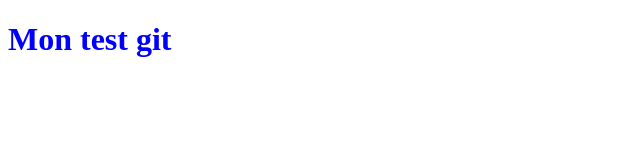
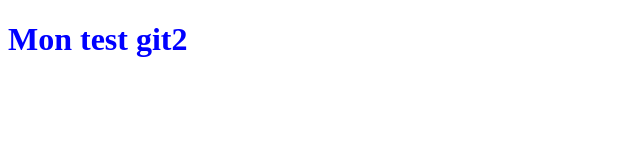
Before and after one commit to Ryan44c8/OProjet, a plain HTML site: page index.html in a window 1280 px wide. Shown: the full height of the page, 0-640 px from the left. Drawn offline with Linux system fonts and the light colour scheme.

Commit message:
Modification 2

```diff
--- a/index.html
+++ b/index.html
@@ -7,7 +7,7 @@
 	<title>Test git</title>
 </head>
 <body>
-	<h1>Mon test git</h1>
+	<h1>Mon test git2</h1>
 
 </body>
 </html>
```
